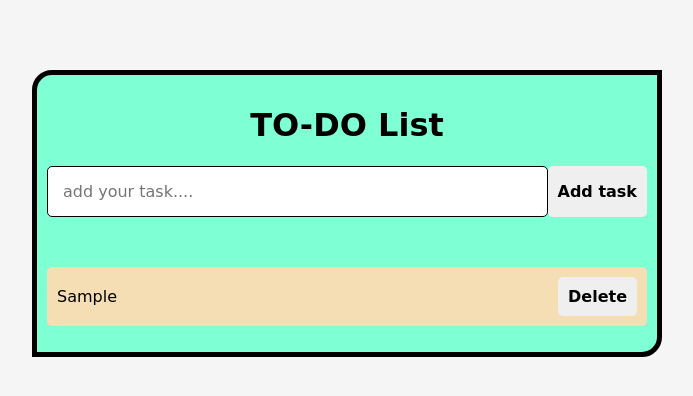
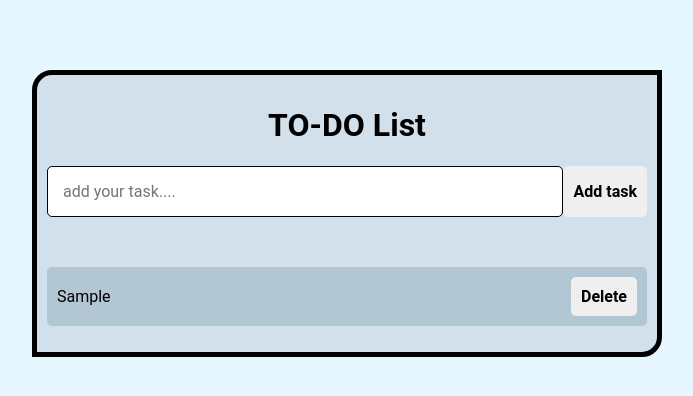
Before and after one commit to nitishoutlook/to-do-list, a plain HTML site: page index.html in a window 1280 px wide. Both pictures are taken after typing "Sample" into the empty fields and a click on the button "Add task". Shown: the whole page, without its empty margins (293-986 px from the left). Drawn offline with Linux system fonts and the light colour scheme.

Commit message:
Update font and color style.css

```diff
--- a/style.css
+++ b/style.css
@@ -1,14 +1,14 @@
 body {
-    font-family: cursive;
+    font-family: 'Roboto', sans-serif;
     margin: 0;
     padding: 0;
-    background-color:whitesmoke;
+    background-color: #e6f7ff;
 }
 
 .container{
     max-width: 600px;
     margin: 70px auto;
-    background-color: aquamarine;
+    background-color: #d1e0ea;
     padding: 10px;
     border-top-left-radius: 20px;
     border-bottom-right-radius: 20px;
@@ -30,7 +30,7 @@ input {
     flex: auto;
     padding: 15px;
     font-size: medium;
-    font-family: cursive;
+    font-family: 'Roboto', sans-serif;
     border: 1px solid black;
     border-radius: 5px;
 }
@@ -38,7 +38,7 @@ input {
 button{
     padding: 10px;
     font-size: medium;
-    font-family: cursive;
+    font-family: 'Roboto', sans-serif;
     font-weight: bold;
     color: solid black;
     border-radius: 5px;
@@ -56,7 +56,7 @@ ul {
 }
 
 li {
-    background-color: wheat;
+    background-color: #b3c6d4;
     margin-bottom: 10px;
     padding: 10px;
     border-radius: 5px;
@@ -68,7 +68,7 @@ li {
 .delete-btn{
     padding: 10px;
     font-size: medium;
-    font-family: cursive;
+    font-family: 'Roboto', sans-serif;
     font-weight: bold;
     color: solid black;
     border-radius: 5px;
```
